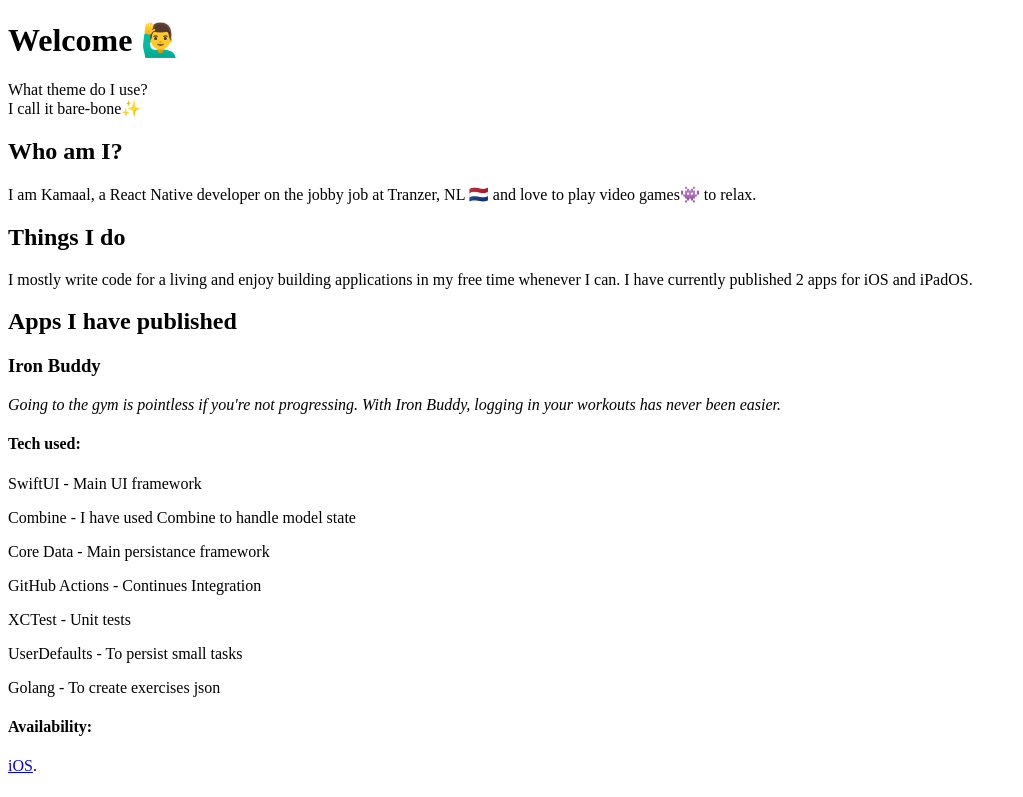
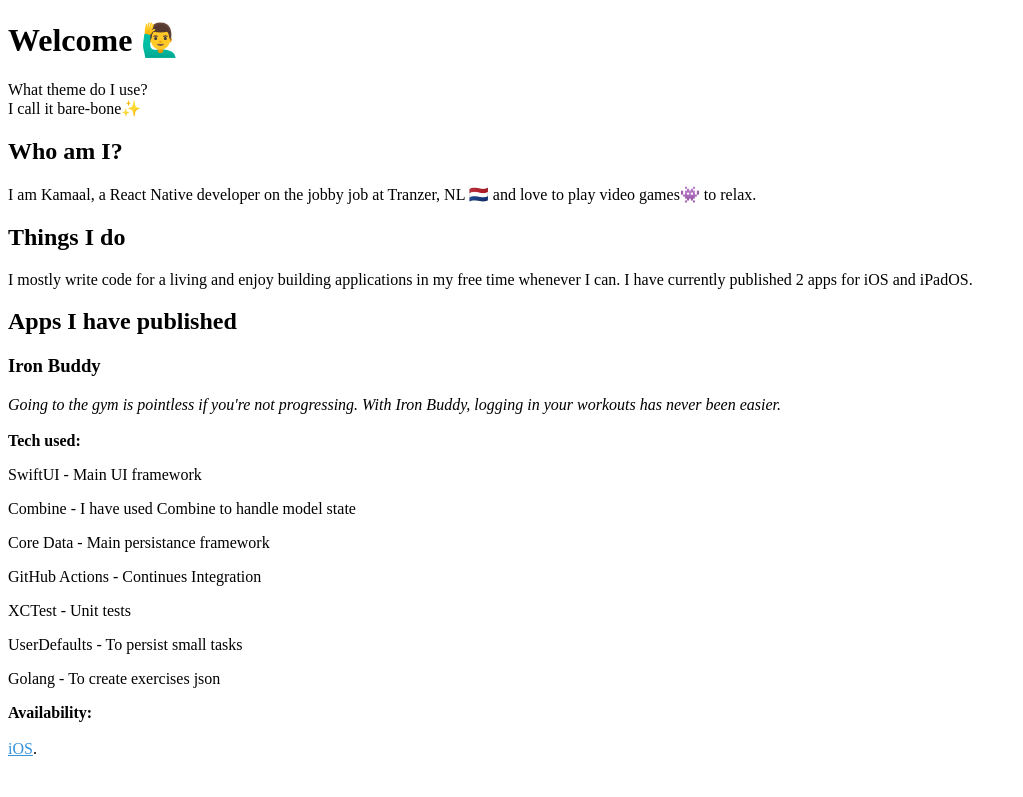
Before and after one commit to kamaal111/kamaal111.github.io, a React (Create React App) app: page / in a window 1280 px wide. Shown: the top 797 px of the page, without its empty margins (0-1023 px from the left). Built offline with nearby package versions, Linux system fonts and the light colour scheme.

Commit message:
Adding light/dark mode

```diff
--- a/src/components/projects/Availability.tsx
+++ b/src/components/projects/Availability.tsx
@@ -1,26 +1,26 @@
 import React from 'react';
 
 import { AvailabilityType } from '../../types';
+import { punctuation } from '../../utils';
 
 const Availability: React.FC<AvailabilityProps> = ({ availability }) => {
   return (
     <div className="availability">
-      <h4 className="availability-text">Availability: </h4>
-      <span className="platforms">
+      <strong className="availability-text">Availability: </strong>
+      <br />
+      <br />
+      <div className="platforms">
         {availability.map(({ platform, link }, index) => {
-          let punctuation = '.';
-          if (index === availability.length - 2) punctuation = ' and ';
-          else if (index < availability.length - 1) punctuation = ', ';
           return (
             <React.Fragment key={platform}>
-              <a href={link}>
-                <span className="platform">{platform}</span>
-              </a>
-              <span>{punctuation}</span>
+              <a href={link}>{platform}</a>
+              <span>
+                {punctuation({ index, arrayLength: availability.length })}
+              </span>
             </React.Fragment>
           );
         })}
-      </span>
+      </div>
     </div>
   );
 };
--- a/src/components/projects/ProjectCard.tsx
+++ b/src/components/projects/ProjectCard.tsx
@@ -1,6 +1,7 @@
 import React from 'react';
 
 import Availability from './Availability';
+import TechUsedItem from './TechUsedItem';
 
 import { AvailabilityType, TechUsed } from '../../types';
 
@@ -16,16 +17,9 @@ const ProjectCard: React.FC<ProjectCardProps> = ({
       <div className={`project-${id}`}>
         <h3 className="project-name">{name}</h3>
         <i className="project-paragraph">{description}</i>
-        <div>
-          <h4>Tech used:</h4>
-          {techUsed.map(({ tech, reason }) => (
-            <React.Fragment key={tech}>
-              <p>
-                {tech} - {reason}
-              </p>
-            </React.Fragment>
-          ))}
-        </div>
+        <br />
+        <br />
+        <TechUsedItem techUsed={techUsed} />
         {availability && <Availability availability={availability} />}
       </div>
       <br />
--- /dev/null
+++ b/src/components/projects/TechUsedItem.tsx
@@ -0,0 +1,22 @@
+import React from 'react';
+
+import { TechUsed } from '../../types';
+
+const TechUsedItem: React.FC<TechUsedItemProps> = ({ techUsed }) => {
+  return (
+    <div>
+      <strong>Tech used:</strong>
+      {techUsed.map(({ tech, reason }) => (
+        <p key={tech}>
+          {tech} - {reason}
+        </p>
+      ))}
+    </div>
+  );
+};
+
+interface TechUsedItemProps {
+  techUsed: TechUsed[];
+}
+
+export default TechUsedItem;
--- /dev/null
+++ b/src/index.css
@@ -0,0 +1,108 @@
+@media (prefers-color-scheme: no-preference) {
+  * {
+    background-color: #ffffff;
+  }
+
+  h1,
+  h2,
+  h3,
+  h4,
+  p,
+  i,
+  span,
+  strong {
+    color: #000000;
+  }
+
+  /* unvisited link */
+  a:link {
+    color: #3492da;
+  }
+
+  /* visited link */
+  a:visited {
+    color: #6801b1;
+  }
+
+  /* mouse over link */
+  a:hover {
+    color: #d52d81;
+  }
+
+  /* selected link */
+  a:active {
+    color: #0202d2;
+  }
+}
+@media (prefers-color-scheme: light) {
+  * {
+    background-color: #ffffff;
+  }
+
+  h1,
+  h2,
+  h3,
+  h4,
+  p,
+  i,
+  span,
+  strong {
+    color: #000000;
+  }
+
+  /* unvisited link */
+  a:link {
+    color: #3492da;
+  }
+
+  /* visited link */
+  a:visited {
+    color: #6801b1;
+  }
+
+  /* mouse over link */
+  a:hover {
+    color: #d52d81;
+  }
+
+  /* selected link */
+  a:active {
+    color: #0202d2;
+  }
+}
+@media (prefers-color-scheme: dark) {
+  * {
+    background-color: #000000;
+  }
+
+  h1,
+  h2,
+  h3,
+  h4,
+  p,
+  i,
+  span,
+  strong {
+    color: #ffffff;
+  }
+
+  /* unvisited link */
+  a:link {
+    color: #3ca4f4;
+  }
+
+  /* visited link */
+  a:visited {
+    color: #7300c6;
+  }
+
+  /* mouse over link */
+  a:hover {
+    color: #ff389b;
+  }
+
+  /* selected link */
+  a:active {
+    color: #0000ff;
+  }
+}
--- a/src/index.tsx
+++ b/src/index.tsx
@@ -5,6 +5,7 @@ import { BrowserRouter as Router } from 'react-router-dom';
 import App from './App';
 
 import * as serviceWorker from './serviceWorker';
+import './index.css';
 
 const root = document.querySelector('#root');
 ReactDOM.render(
--- a/src/utils.ts
+++ b/src/utils.ts
@@ -1,5 +1,17 @@
 import { projects } from './config';
 import { Platform } from './types';
+
+export const punctuation = ({
+  index,
+  arrayLength,
+}: {
+  index: number;
+  arrayLength: number;
+}) => {
+  if (index === arrayLength - 2) return ' and ';
+  else if (index < arrayLength - 1) return ', ';
+  return '.';
+};
 
 export const getUniquePlatforms = () => {
   return projects
@@ -12,10 +24,10 @@ export const getUniquePlatforms = () => {
       return prev;
     }, [])
     .reduce((constructed, element, index, uniquePlatforms) => {
-      let punctuation = '.';
-      if (index === uniquePlatforms.length - 2) punctuation = ' and ';
-      else if (index < uniquePlatforms.length - 1) punctuation = ', ';
-      constructed += `${element}${punctuation}`;
+      constructed += `${element}${punctuation({
+        index,
+        arrayLength: uniquePlatforms.length,
+      })}`;
       return constructed;
     }, '');
 };
```
